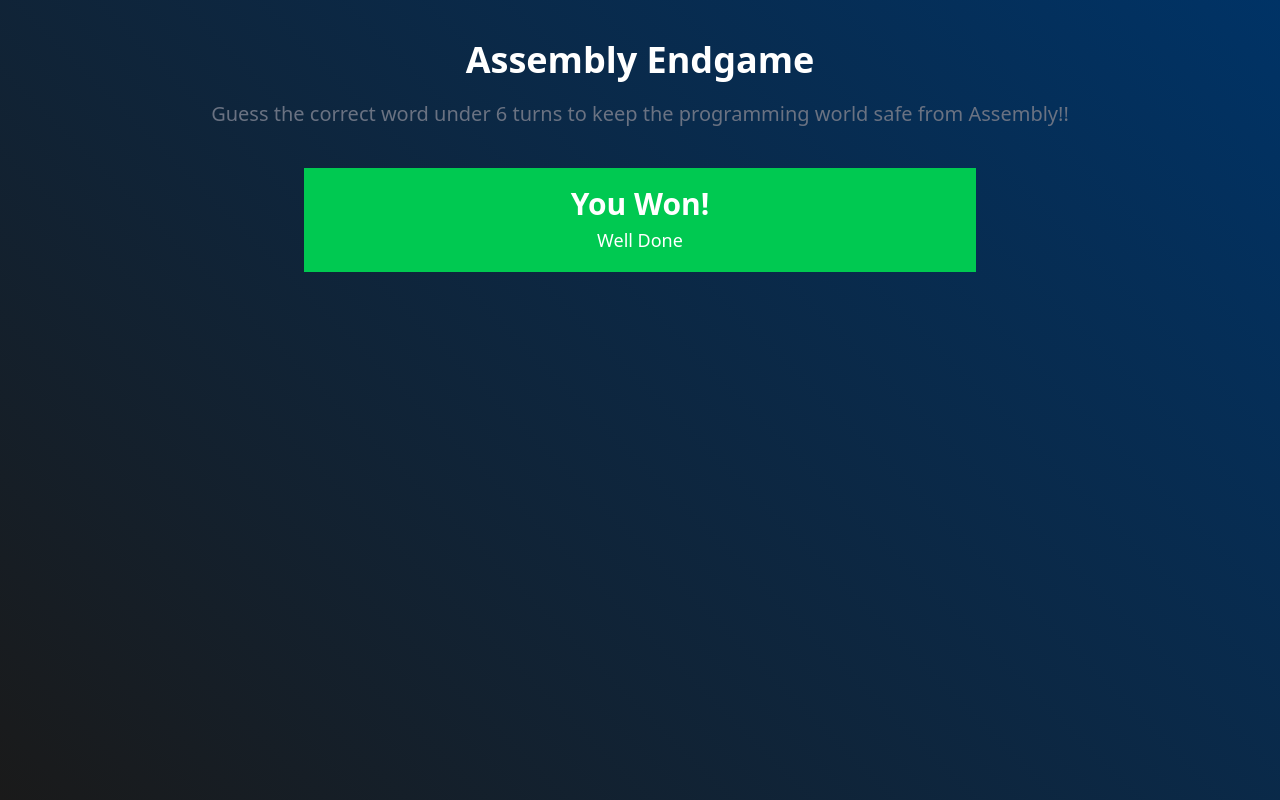
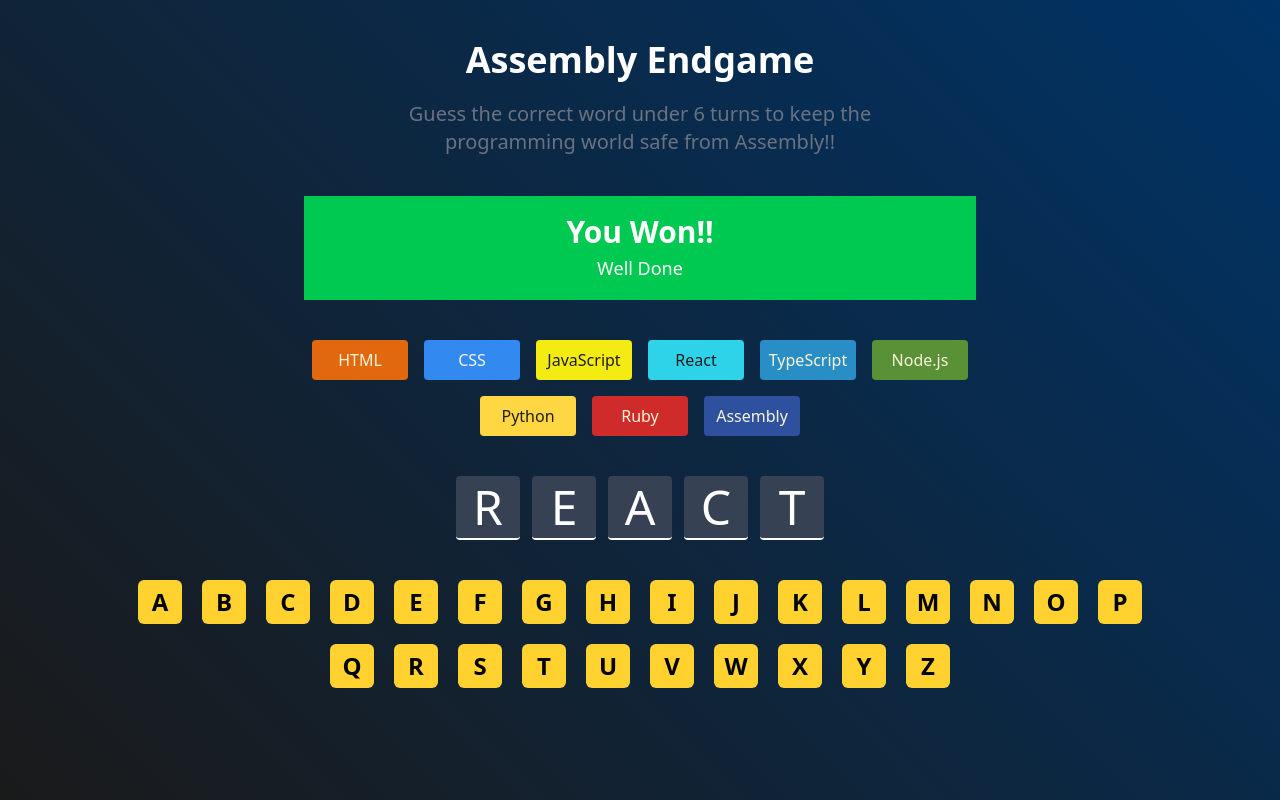
Before and after one commit to Swayam226/assembly-endgame, a React (Vite) app: page / in a window 1280 px wide. Built offline with nearby package versions, Linux system fonts and the light colour scheme.

Commit message:
new files + ui done

```diff
--- /dev/null
+++ b/languages.js
@@ -0,0 +1,47 @@
+export const languages = [
+    {
+        name: "HTML",
+        backgroundColor: "#E2680F",
+        color: "#F9F4DA",
+    },
+    {
+        name: "CSS",
+        backgroundColor: "#328AF1",
+        color: "#F9F4DA",
+    },
+    {
+        name: "JavaScript",
+        backgroundColor: "#F4EB13",
+        color: "#1E1E1E",
+    },
+    {
+        name: "React",
+        backgroundColor: "#2ED3E9",
+        color: "#1E1E1E",
+    },
+    {
+        name: "TypeScript",
+        backgroundColor: "#298EC6",
+        color: "#F9F4DA",
+    },
+    {
+        name: "Node.js",
+        backgroundColor: "#599137",
+        color: "#F9F4DA",
+    },
+    {
+        name: "Python",
+        backgroundColor: "#FFD742",
+        color: "#1E1E1E",
+    },
+    {
+        name: "Ruby",
+        backgroundColor: "#D02B2B",
+        color: "#F9F4DA",
+    },
+    {
+        name: "Assembly",
+        backgroundColor: "#2D519F",
+        color: "#F9F4DA",
+    },
+]
--- a/src/App.jsx
+++ b/src/App.jsx
@@ -1,6 +1,9 @@
 import "./App.css";
 import Header from "./components/Header";
+import Languages from "./components/Languages";
 import Status from "./components/Status";
+import Word from "./components/Word";
+import Keyboard from "./components/Keyboard";
 
 function App() {
   return (
@@ -27,6 +30,9 @@
       />
       <Header />
       <Status />
+      <Languages />
+      <Word />
+      <Keyboard />
     </>
   );
 }
--- a/src/components/Header.jsx
+++ b/src/components/Header.jsx
@@ -4,7 +4,7 @@
       <h1 className="text-4xl font-semibold p-5 text-white">
         Assembly Endgame
       </h1>
-      <p className="text-wrap text-gray-500 text-xl">
+      <p className="text-wrap text-gray-500 text-xl max-w-xl text-center">
         Guess the correct word under 6 turns to keep the programming world safe
         from Assembly!!
       </p>
--- /dev/null
+++ b/src/components/Keyboard.jsx
@@ -0,0 +1,20 @@
+export default function Keyboard() {
+  const alphabets = "abcdefghijklmnopqrstuvwxyz";
+  const keys = alphabets.split("").map((key) => {
+    return (
+      <button
+        key={key}
+        className="w-11 h-11 flex items-center justify-center bg-amber-300 rounded-md text-2xl hover:scale-96"
+      >
+        {key.toUpperCase()}
+      </button>
+    );
+  });
+  return (
+    <section className="z-20 relative flex justify-center items-center flex-col pt-10">
+      <div className="max-w-5xl flex justify-center items-center flex-wrap gap-5 font-semibold">
+        {keys}
+      </div>
+    </section>
+  );
+}
--- /dev/null
+++ b/src/components/Languages.jsx
@@ -0,0 +1,26 @@
+import { languages } from "../../languages";
+
+export default function Languages() {
+  const langEl = languages.map((lang) => {
+    const styles = {
+      backgroundColor: lang.backgroundColor,
+      color: lang.color,
+    };
+    return (
+      <span
+        className="w-24 h-10 flex justify-center items-center rounded-sm hover:scale-110"
+        key={lang.name}
+        style={styles}
+      >
+        {lang.name}
+      </span>
+    );
+  });
+  return (
+    <section className="z-10 relative pt-10 flex justify-center flex-row flex-wrap">
+      <div className="max-w-2xl flex flex-row justify-center gap-4 flex-wrap">
+        {langEl}
+      </div>
+    </section>
+  );
+}
--- a/src/components/Status.jsx
+++ b/src/components/Status.jsx
@@ -2,7 +2,7 @@
   return (
     <section className="pt-10 relative flex justify-center items-center z-10  text-white">
       <div className="bg-green-500 w-2xl h-26 flex justify-center gap-1 items-center flex-col">
-        <h1 className="text-3xl text-white font-semibold">You Won!</h1>
+        <h1 className="text-3xl text-white font-semibold">You Won!!</h1>
         <h3 className="text-lg text-white">Well Done</h3>
       </div>
     </section>
--- /dev/null
+++ b/src/components/Word.jsx
@@ -0,0 +1,20 @@
+import { useState } from "react";
+
+export default function Word() {
+  const [currentWord, setcurrentWord] = useState("react");
+  const letters = currentWord.split("").map((l, index) => {
+    return (
+      <div
+        key={index}
+        className="w-16 h-16 bg-gray-700 border-b-2 border-white text-white text-5xl eading-none flex justify-center items-center rounded-sm"
+      >
+        {l.toUpperCase()}
+      </div>
+    );
+  });
+  return (
+    <section className="relative z-10 pt-10 flex justify-center items-center flex-row gap-3">
+      {letters}
+    </section>
+  );
+}
```
